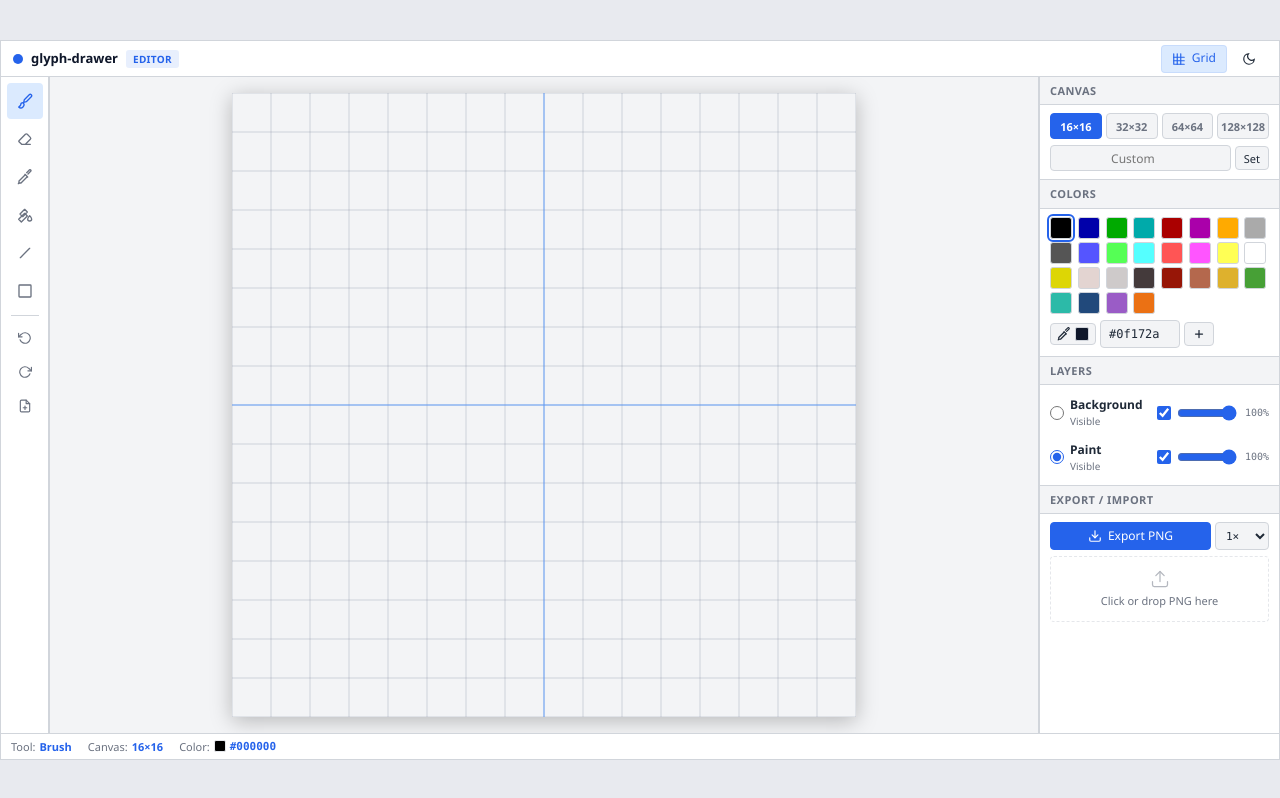
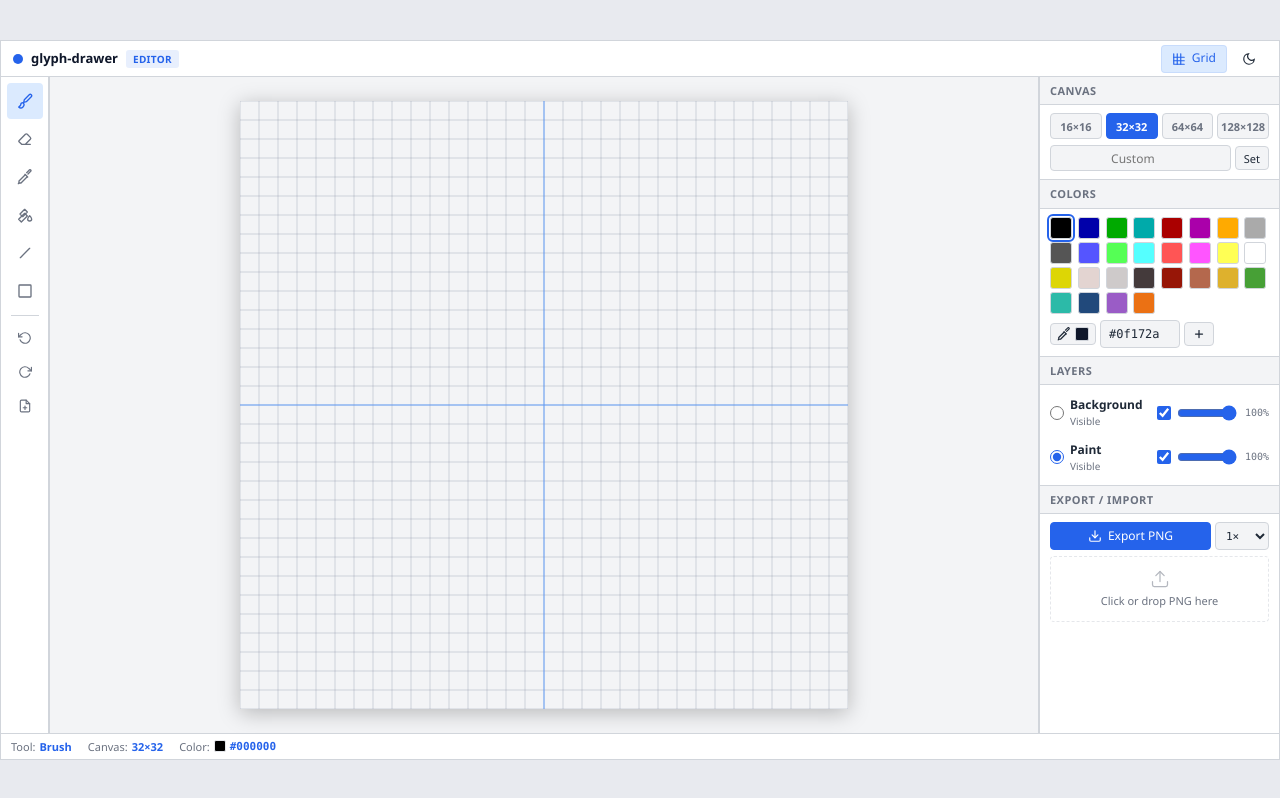
Before and after one commit to NhanAZ-Web/glyph-drawer, a Svelte app: page / in a window 1280 px wide. Built offline with nearby package versions, Linux system fonts and the light colour scheme.

Commit message:
Default canvas size is 32 x 32 px

```diff
--- a/src/App.svelte
+++ b/src/App.svelte
@@ -60,8 +60,8 @@
         }
         break
       case 'n':
-        canvasStore.newDocument(16)
-        toastStore.push('New 16×16 canvas', 'info')
+        canvasStore.newDocument(32)
+        toastStore.push('New 32×32 canvas', 'info')
         break
       default:
         break
--- a/src/lib/stores/canvasStore.ts
+++ b/src/lib/stores/canvasStore.ts
@@ -63,7 +63,7 @@ function loadSaved(): EditorState | null {
   if (!raw) return null
   try {
     const parsed = JSON.parse(raw) as Snapshot
-    const size = parsed.size ?? 16
+    const size = parsed.size ?? 32
     const layers = parsed.layers?.length
       ? parsed.layers.map((layer) => ({ ...layer, data: resizeMatrix(layer.data, size) }))
       : [emptyLayer('background', size, 'Background'), emptyLayer('paint', size, 'Paint')]
@@ -77,7 +77,7 @@ function loadSaved(): EditorState | null {
 function createInitialState(): EditorState {
   const saved = loadSaved()
   if (saved) return saved
-  const size = 16
+  const size = 32
   const base: Snapshot = {
     size,
     zoom: 18,
@@ -276,7 +276,7 @@ export const canvasStore = {
       }))
     })
   },
-  newDocument(size = 16) {
+  newDocument(size = 32) {
     commit((draft) => {
       draft.size = size
       draft.layers = [emptyLayer('background', size, 'Background'), emptyLayer('paint', size, 'Paint')]
```
